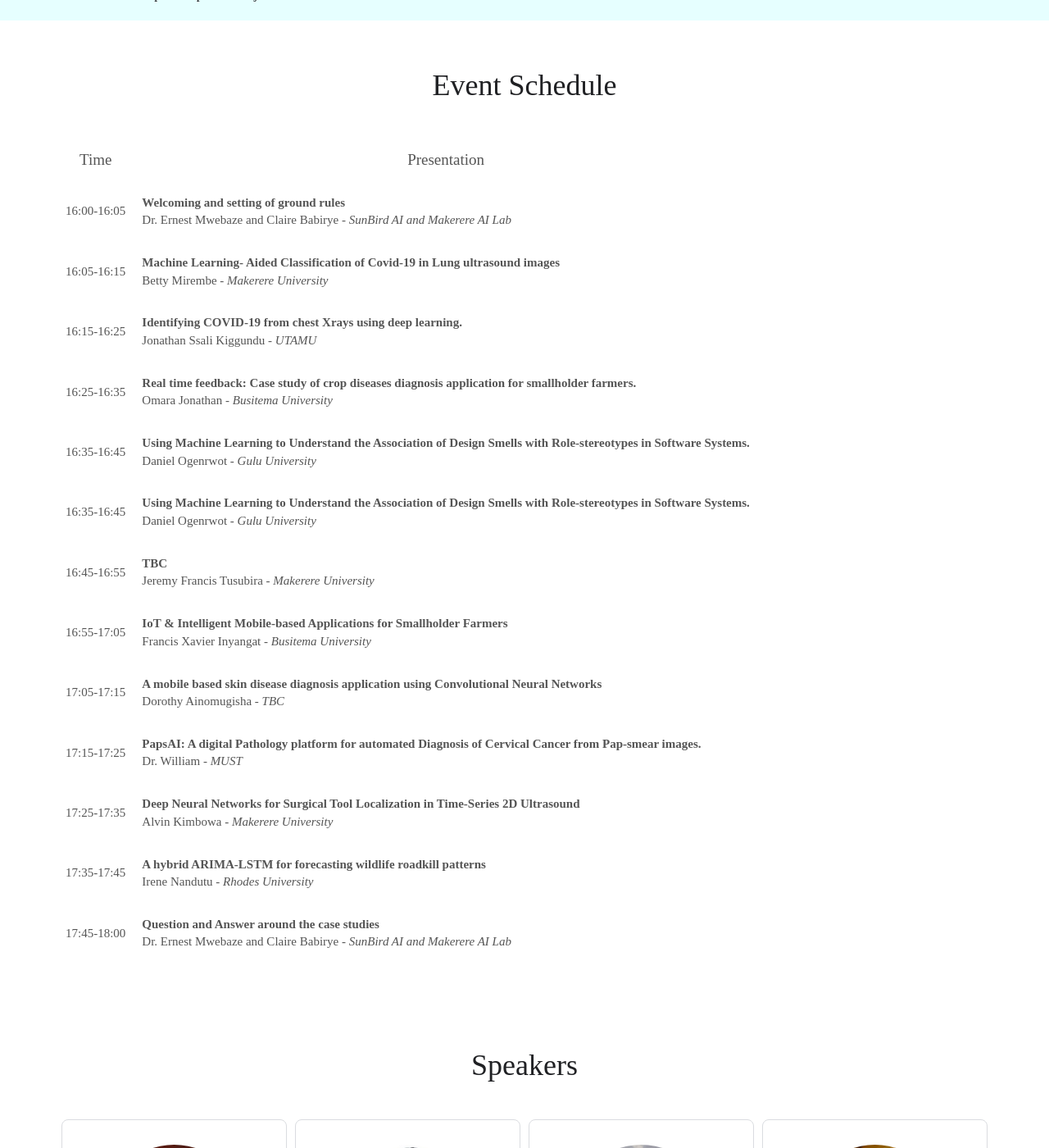
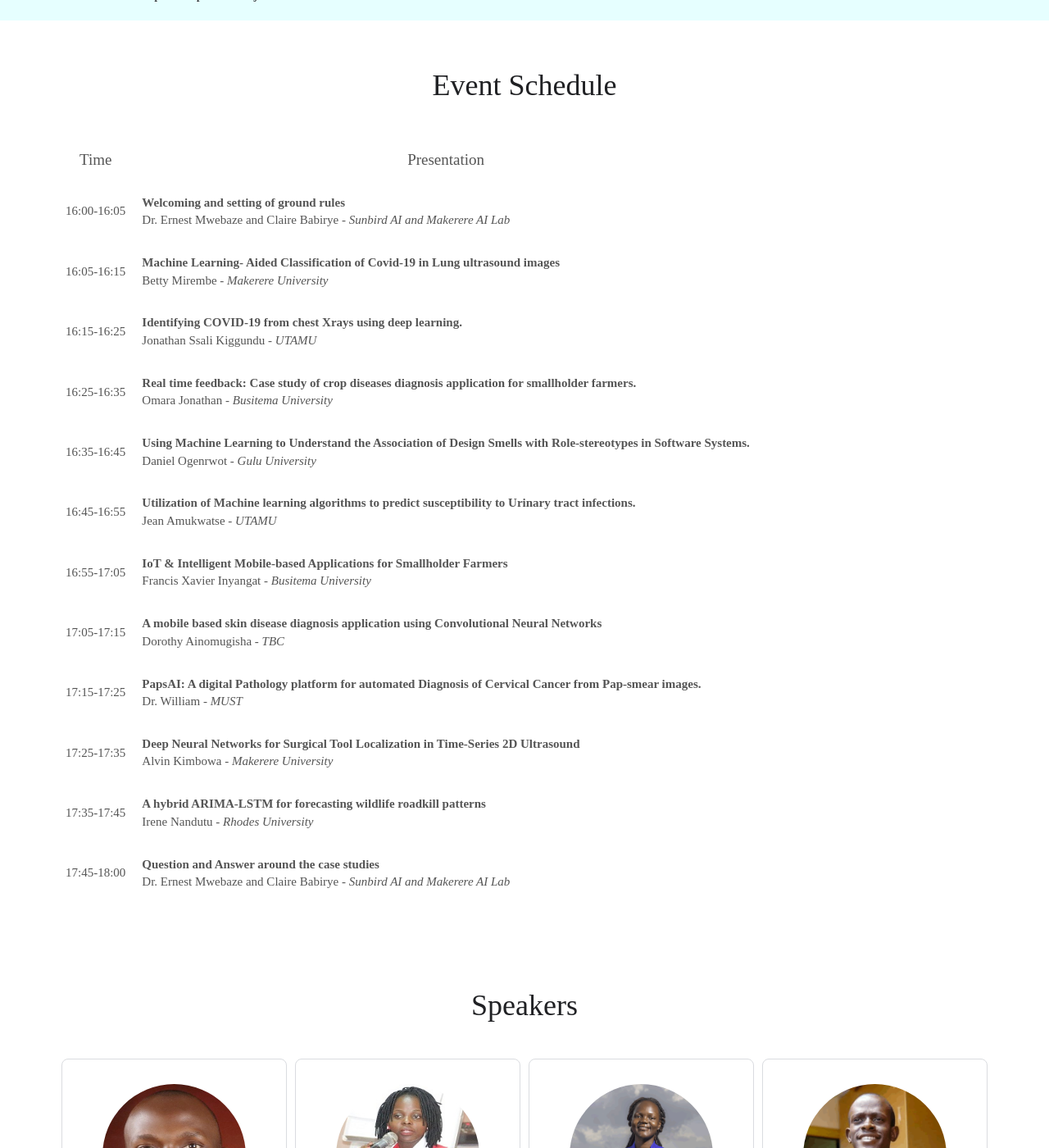
Before and after one commit to datsciafrica/dsaUganda, a Jekyll site: the page built from _events/pre-launch-3.md, in a window 1280 px wide and 1400 px high, scrolled down 411 px. Shown: the whole window at 82% size. Built offline with Jekyll 4.4.1, drawn with Linux system fonts in a browser that asks for light colours; some web fonts are replaced; some of the changed text lies outside the part shown.

Commit message:
Pre-launch-3 fifth upload

```diff
--- a/_events/pre-launch-3.md
+++ b/_events/pre-launch-3.md
@@ -11,7 +11,7 @@ agenda:
   start: "16:00"
   end: "16:05"
   speaker: "Dr. Ernest Mwebaze and Claire Babirye"
-  organisation: "SunBird AI and Makerere AI Lab"
+  organisation: "Sunbird AI and Makerere AI Lab"
   youtube:
   abstract:
   slides:
@@ -52,20 +52,11 @@ agenda:
   abstract:
   slides:
   ipynb:
-- title: "Using Machine Learning to Understand the Association of Design Smells with Role-stereotypes in Software Systems."
-  start: "16:35"
-  end: "16:45"
-  speaker: "Daniel Ogenrwot"
-  organisation: "Gulu University"
-  youtube:
-  abstract:
-  slides:
-  ipynb:
-- title: "TBC"
+- title: "Utilization of Machine learning algorithms to predict susceptibility to Urinary tract infections."
   start: "16:45"
   end: "16:55"
-  speaker: "Jeremy Francis Tusubira"
-  organisation: "Makerere University"
+  speaker: "Jean Amukwatse"
+  organisation: "UTAMU"
   youtube:
   abstract:
   slides:
@@ -119,7 +110,7 @@ agenda:
   start: "17:45"
   end: "18:00"
   speaker: "Dr. Ernest Mwebaze and Claire Babirye"
-  organisation: "SunBird AI and Makerere AI Lab"
+  organisation: "Sunbird AI and Makerere AI Lab"
   youtube:
   abstract:
   slides:
@@ -169,11 +160,11 @@ speakers:
     image: "/assets/img/people/danielOgenrwot.png"
     bio:
   - id: 7
-    name: "Jeremy Francis Tusubira"
+    name: "Jean Amukwatse"
     title: "Student"
-    company: "Makerere University"
+    company: "UTAMU"
     twitter: "#"
-    image:
+    image: "/assets/img/people/JeanAmukwatse.png"
     bio:
   - id: 8
     name: "Francis Xavier Inyangat"
@@ -236,7 +227,7 @@ organizers:
   - id: 4
     name: "Ernest Mwebaze, PhD"
     title: "Strategy lead"
-    company: "SunBird AI"
+    company: "Sunbird AI"
     twitter: "https://twitter.com/emwebaze"
     image: "/assets/img/people/emwebaze.jpg"
 
```
